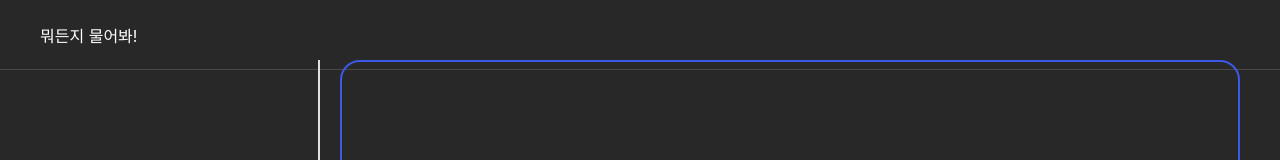
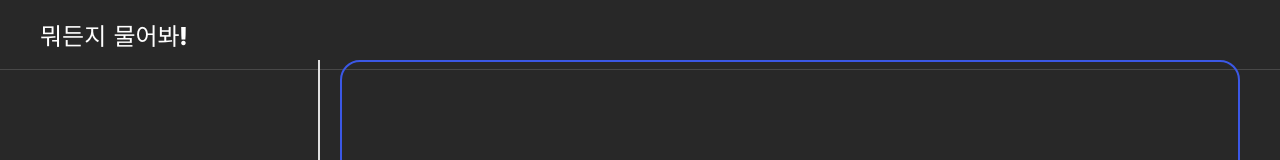
Before and after one commit to Sunny-jinn/khu-cse-track-project, a React (Vite) app: page / in a window 1280 px wide. Shown: the top 160 px of the page. Built offline with nearby package versions, Linux system fonts and the light colour scheme; some icons are missing.

Commit message:
style: 헤더 문구 폰트 변경

```diff
--- a/src/App.css
+++ b/src/App.css
@@ -1,3 +1,5 @@
+@import url("https://fonts.googleapis.com/css2?family=Black+Han+Sans&display=swap");
+
 * {
   box-sizing: border-box;
 }
--- a/src/components/Header/Header.tsx
+++ b/src/components/Header/Header.tsx
@@ -1,4 +1,4 @@
-import { Container, Wrapper, DarkModeIcon } from "./styled";
+import { Container, Wrapper, DarkModeIcon, Title } from "./styled";
 import { DarkMode } from "@emotion-icons/material-outlined/DarkMode";
 import { LightMode } from "@emotion-icons/material/LightMode";
 import { useRecoilState } from "recoil";
@@ -14,7 +14,7 @@ const Header = () => {
   return (
     <Container>
       <Wrapper>
-        <div>뭐든지 물어봐!</div>
+        <Title>뭐든지 물어봐!</Title>
         <DarkModeIcon onClick={clickHandle}>
           {isDarkMode ? <DarkMode width={30} /> : <LightMode width={30} />}
 
--- a/src/components/Header/styled.ts
+++ b/src/components/Header/styled.ts
@@ -7,6 +7,11 @@ export const Container = styled.header`
   justify-content: center;
   border-bottom: 0.5px solid ${(props) => props.theme.mode.border};
   color: ${(props) => props.theme.mode.color};
+`;
+
+export const Title = styled.div`
+  font-size: 1.5rem;
+  font-family: "Black Han Sans", sans-serif;
 `;
 
 export const Wrapper = styled.div`
```
